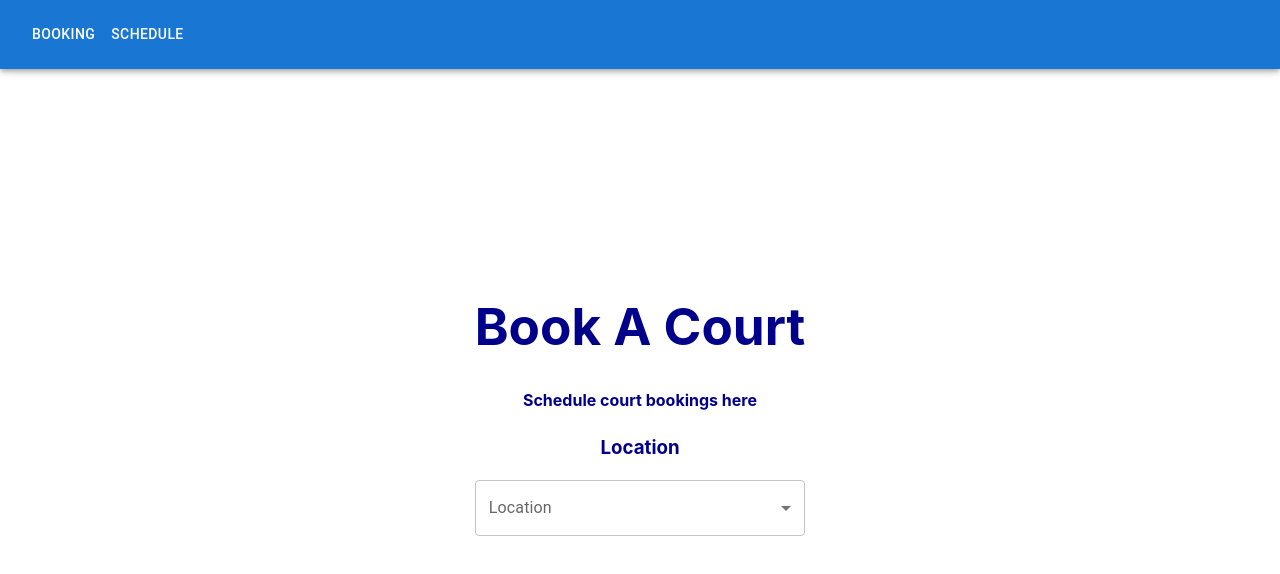
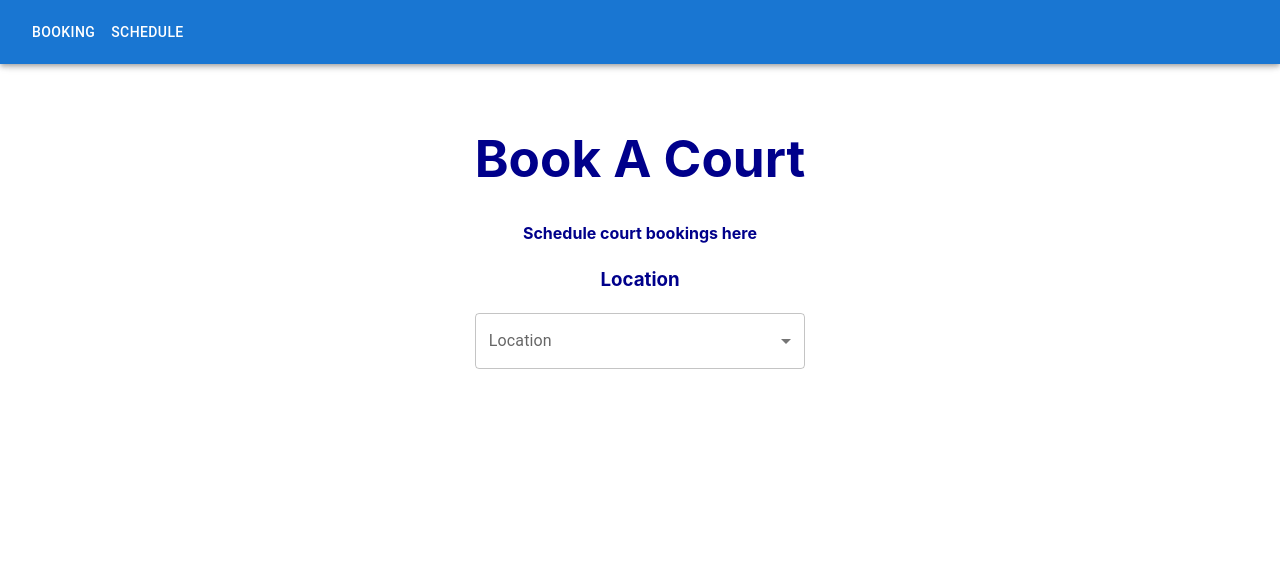
Before and after one commit to Alex-Cartwright/tennis-bot, a React (Vite) app: page /booking in a window 1280 px wide. Shown: the top 574 px of the page. Built offline with nearby package versions, Linux system fonts and the light colour scheme.

Commit message:
fix navbar width

```diff
--- a/src/App.css
+++ b/src/App.css
@@ -1,44 +1,7 @@
 #root {
-  max-width: 1280px;
   margin: 0 auto;
   padding: 2rem;
   text-align: center;
-}
-
-.logo {
-  height: 6em;
-  padding: 1.5em;
-  will-change: filter;
-  transition: filter 300ms;
-}
-.logo:hover {
-  filter: drop-shadow(0 0 2em #646cffaa);
-}
-.logo.react:hover {
-  filter: drop-shadow(0 0 2em #61dafbaa);
-}
-
-@keyframes logo-spin {
-  from {
-    transform: rotate(0deg);
-  }
-  to {
-    transform: rotate(360deg);
-  }
-}
-
-@media (prefers-reduced-motion: no-preference) {
-  a:nth-of-type(2) .logo {
-    animation: logo-spin infinite 20s linear;
-  }
-}
-
-.card {
-  padding: 2em;
-}
-
-.read-the-docs {
-  color: #888;
 }
 
 body {
--- a/src/components/Layout/MainLayout.tsx
+++ b/src/components/Layout/MainLayout.tsx
@@ -6,8 +6,20 @@ type MainLayoutProps = {
 }
 
 export const MainLayout = ({ children } : MainLayoutProps) => {
-  return <Box>
-    <Navbar />
-    {children}
-  </Box>
+  const navbarHeight = '64px'
+
+  return (
+    <Box
+      sx={{
+        height: '100vh',
+        display: 'flex',
+        flexDirection: 'column'
+      }}
+    >
+      <Navbar height={navbarHeight}/>
+      <Box sx={{marginTop: navbarHeight}}>
+        {children}
+      </Box>
+    </Box>
+  )
 }
--- a/src/components/Navbar/Navbar.tsx
+++ b/src/components/Navbar/Navbar.tsx
@@ -1,13 +1,20 @@
 import { AppBar, Button, Toolbar } from "@mui/material"
 import { useNavigate } from "react-router-dom"
 
+type NavbarProps = {
+  height: string
+}
 
-export const Navbar = () => {
+export const Navbar = ({height} : NavbarProps) => {
   const navigate = useNavigate();
 
   return (
-    <AppBar>
-      <Toolbar>
+    <AppBar
+      sx={{height}}
+    >
+      <Toolbar
+        sx={{display: 'flex', height}}
+      >
         <Button
           sx={{ my: 2, color: 'white', display: 'block' }}
           onClick={() => navigate('/booking')}
```
